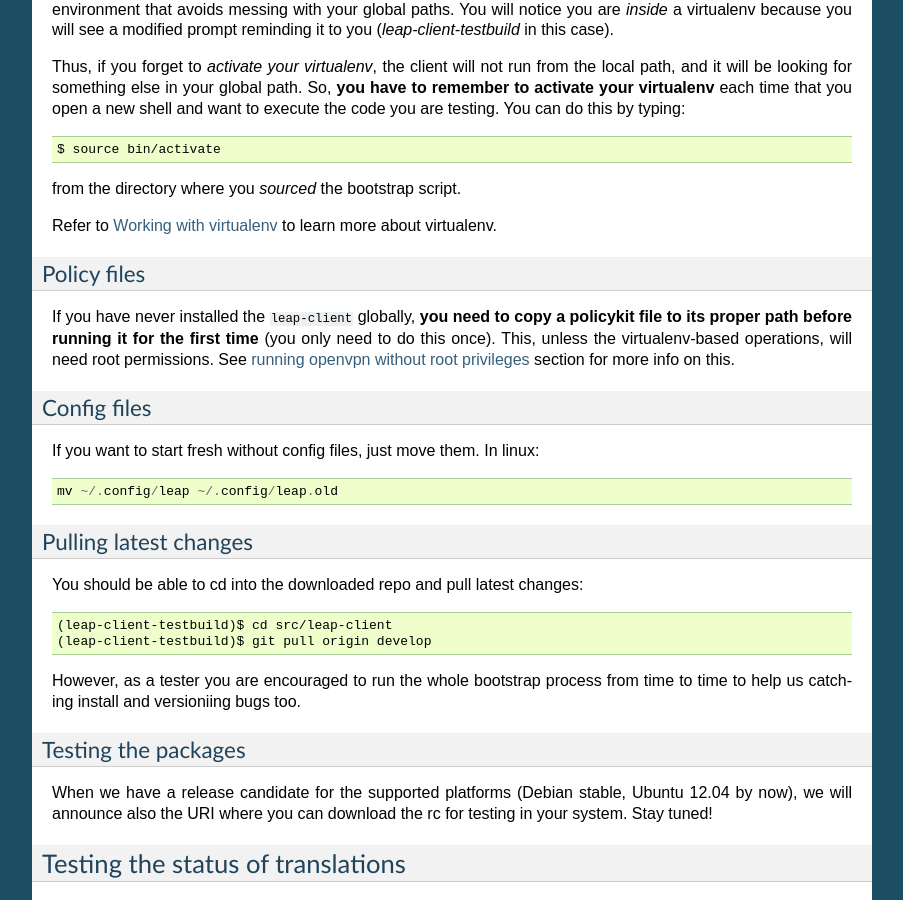
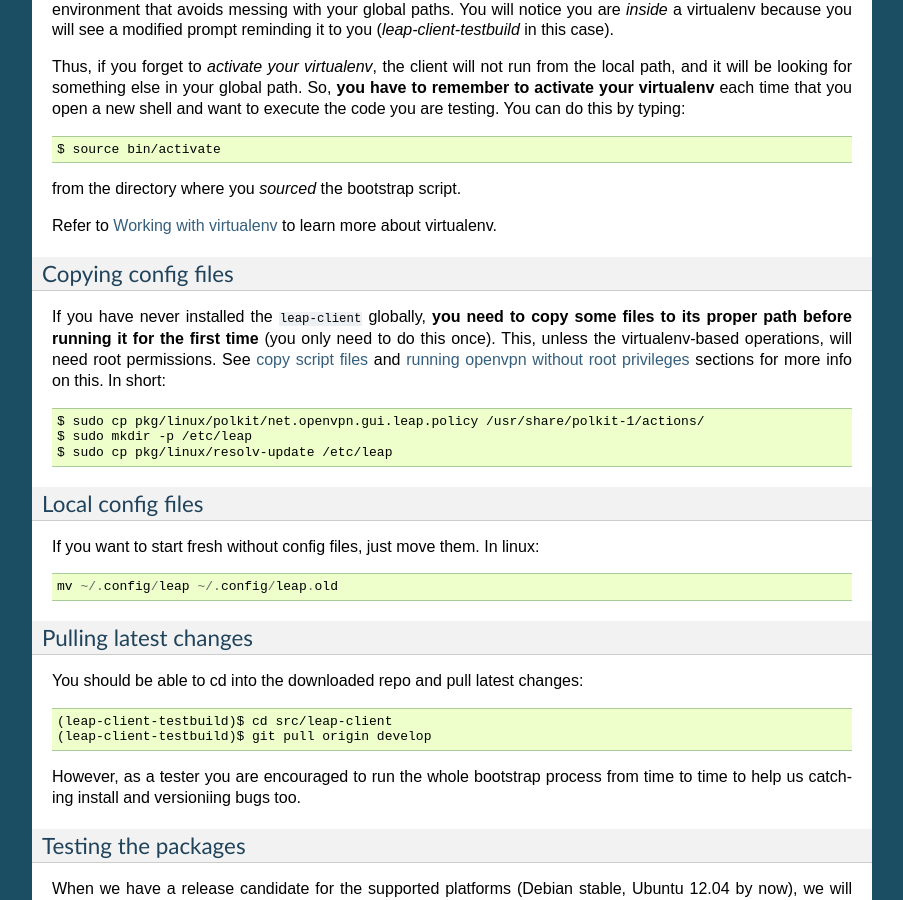
Before and after one commit to leapcode/bitmask_client, a Sphinx documentation site: the page built from docs/testers/howto.rst, in a window 1280 px wide and 900 px high, scrolled down 1007 px. Shown: the whole window, without its empty margins (198-1101 px from the left). Built offline with Sphinx 7.4.7, drawn with Linux system fonts in a browser that asks for light colours; some of the changed text lies outside the part shown.

Commit message:
update docs about system files

```diff
--- a/docs/dev/environment.rst
+++ b/docs/dev/environment.rst
@@ -81,7 +81,7 @@
     $ apt-get install python-qt4
     $ virtualenv --site-packages .
 
-Or, if you prefer, you can also `download the official PyQt tarball<http://www.riverbankcomputing.com/software/pyqt/download>`_ and execute ``configure.py`` in the root folder of their distribution, which generates a ``Makefile``::
+Or, if you prefer, you can also `download the official PyQt tarball <http://www.riverbankcomputing.com/software/pyqt/download>`_ and execute ``configure.py`` in the root folder of their distribution, which generates a ``Makefile``::
 
     $ python configure.py
     $ make && make install
--- a/docs/testers/howto.rst
+++ b/docs/testers/howto.rst
@@ -58,13 +58,17 @@
 
 Refer to :ref:`Working with virtualenv <virtualenv>` to learn more about virtualenv.
 
-Policy files
-^^^^^^^^^^^^
+Copying config files
+^^^^^^^^^^^^^^^^^^^^
 
-If you have never installed the ``leap-client`` globally, **you need to copy a policykit file to its proper path before running it for the first time** (you only need to do this once). This, unless the virtualenv-based operations, will need root permissions. See :ref:`running openvpn without root privileges <policykit>` section for more info on this.
+If you have never installed the ``leap-client`` globally, **you need to copy some files to its proper path before running it for the first time** (you only need to do this once). This, unless the virtualenv-based operations, will need root permissions. See :ref:`copy script files <copyscriptfiles>` and :ref:`running openvpn without root privileges <policykit>` sections for more info on this. In short::
 
-Config files
-^^^^^^^^^^^^
+    $ sudo cp pkg/linux/polkit/net.openvpn.gui.leap.policy /usr/share/polkit-1/actions/
+    $ sudo mkdir -p /etc/leap
+    $ sudo cp pkg/linux/resolv-update /etc/leap
+
+Local config files
+^^^^^^^^^^^^^^^^^^^
 
 If you want to start fresh without config files, just move them. In linux::
 
```
Also changed, not shown: other parts of docs/dev/environment.rst (+1 -1 lines).
